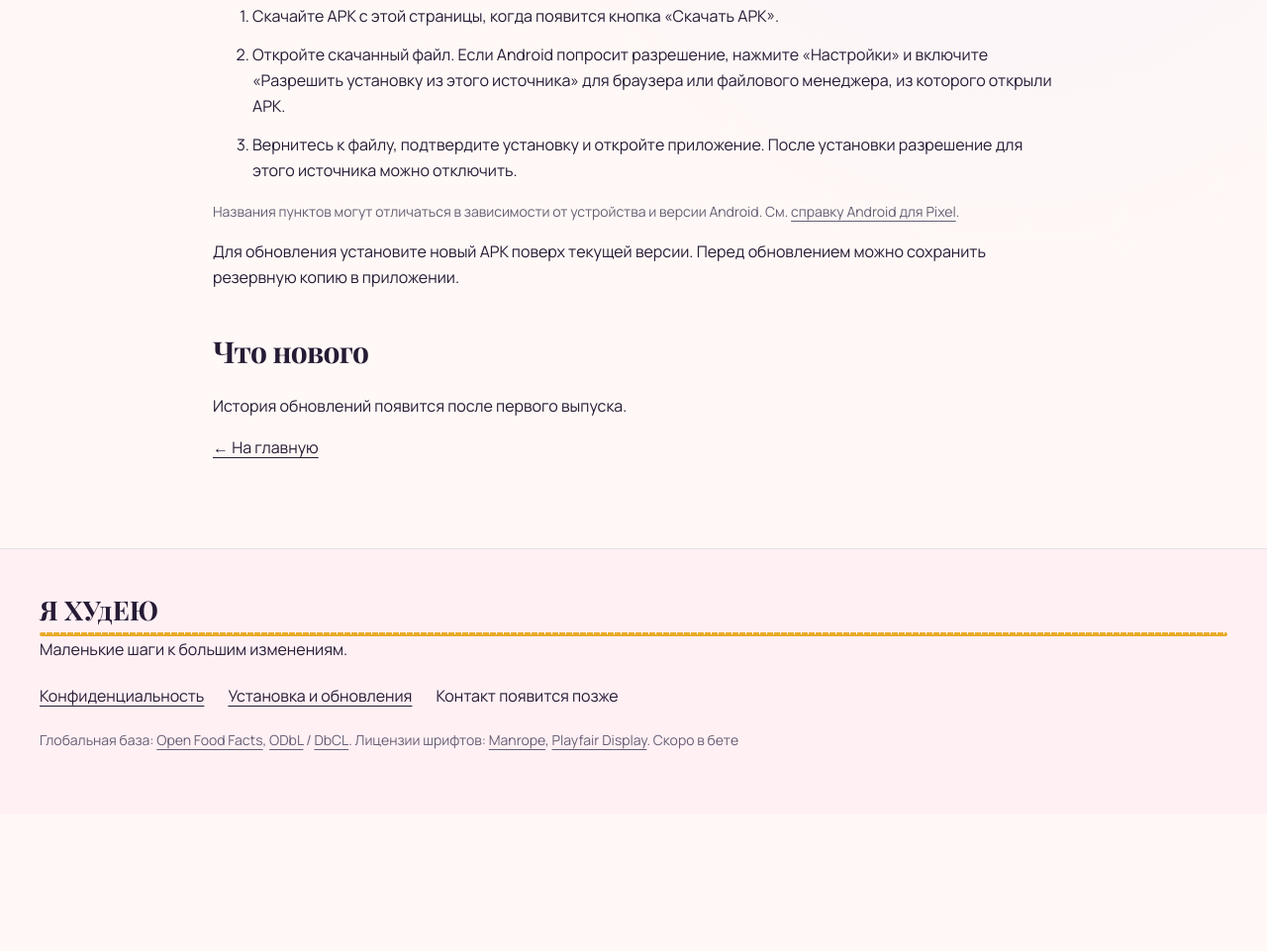
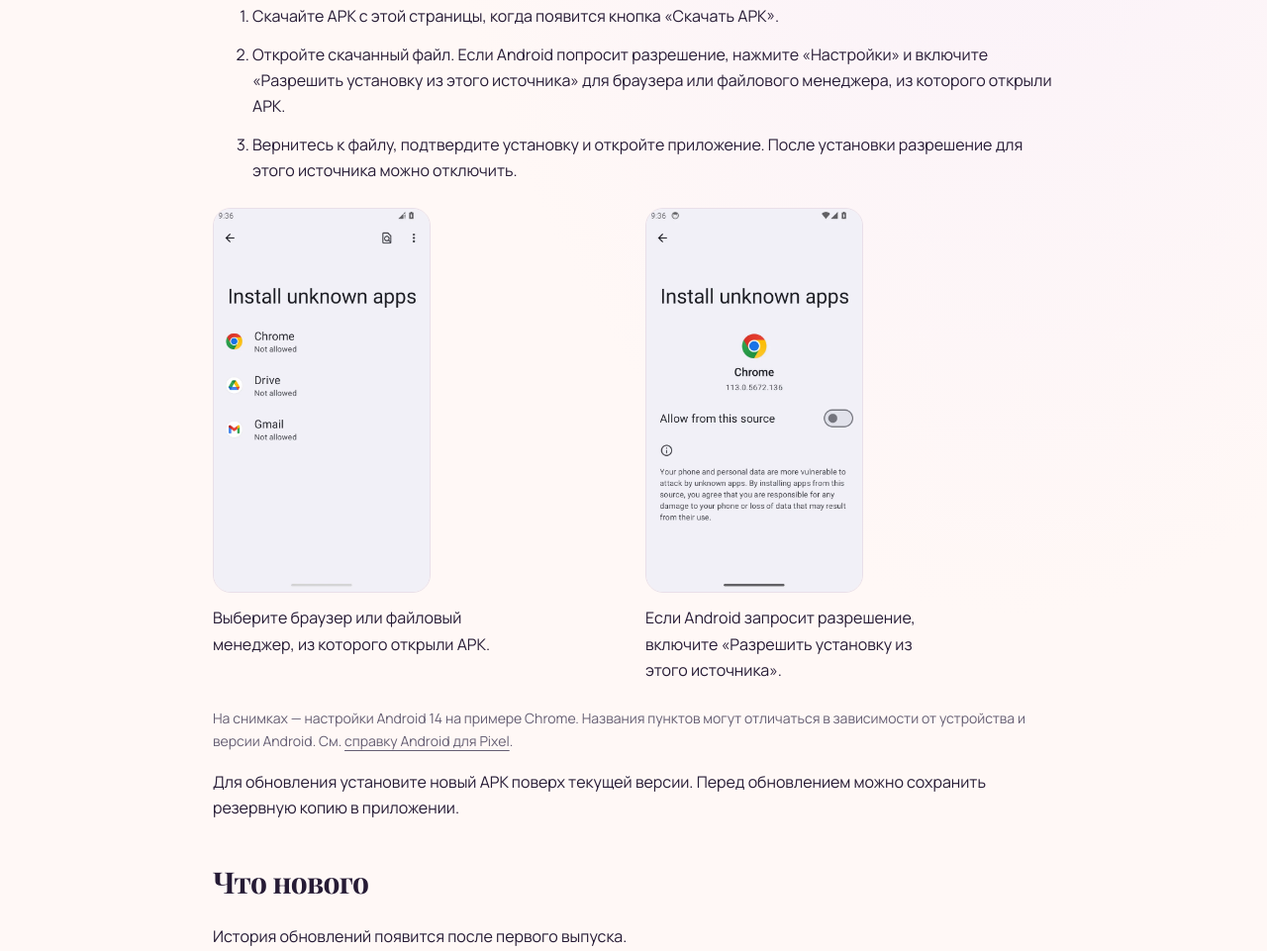
Before and after one commit to sashaermin/ya-hudeyu, a plain HTML site: page download/index.html in a window 1280 px wide. Shown: the part 602-1563 px from the top of the page at 99% size. Before the commit the page ends 1425 px from the top, so only its background shows below. Drawn offline with Linux system fonts and the light colour scheme.

Commit message:
Illustrate APK installation settings with Android 14 captures

```diff
--- a/download/index.html
+++ b/download/index.html
@@ -129,9 +129,50 @@
           установки разрешение для этого источника можно отключить.
         </li>
       </ol>
+      <div class="install-figures">
+        <figure>
+          <a
+            href="/assets/v12/install/sources.webp"
+            aria-label="Увеличить экран выбора источника в Android"
+          >
+            <img
+              src="/assets/v12/install/sources.webp"
+              width="720"
+              height="1280"
+              loading="lazy"
+              decoding="async"
+              fetchpriority="low"
+              alt="Раздел установки неизвестных приложений. В списке источников есть браузер Chrome."
+            />
+          </a>
+          <figcaption>
+            Выберите браузер или файловый менеджер, из которого открыли APK.
+          </figcaption>
+        </figure>
+        <figure>
+          <a
+            href="/assets/v12/install/source-permission.webp"
+            aria-label="Увеличить экран разрешения для Chrome в Android"
+          >
+            <img
+              src="/assets/v12/install/source-permission.webp"
+              width="720"
+              height="1280"
+              loading="lazy"
+              decoding="async"
+              fetchpriority="low"
+              alt="В настройках Chrome показан выключенный переключатель разрешения на установку из этого источника."
+            />
+          </a>
+          <figcaption>
+            Если Android запросит разрешение, включите «Разрешить установку из
+            этого источника».
+          </figcaption>
+        </figure>
+      </div>
       <p class="muted">
-        Названия пунктов могут отличаться в зависимости от устройства и версии
-        Android. См.
+        На снимках — настройки Android 14 на примере Chrome. Названия пунктов
+        могут отличаться в зависимости от устройства и версии Android. См.
         <a href="https://support.google.com/pixelphone/answer/7391672?hl=ru"
           >справку Android для Pixel</a
         >.
--- a/styles/v12.css
+++ b/styles/v12.css
@@ -618,3 +618,30 @@ main > section[id] {
     filter: none;
   }
 }
+
+.install-figures {
+  display: grid;
+  grid-template-columns: repeat(2, minmax(0, 1fr));
+  gap: 24px;
+  margin-block: 24px;
+}
+.install-figures figure {
+  margin: 0;
+}
+.install-figures a {
+  display: block;
+  max-width: 220px;
+}
+.install-figures img {
+  border: 1px solid var(--line);
+  border-radius: 18px;
+}
+.install-figures figcaption {
+  margin-top: 12px;
+  max-width: 32ch;
+}
+@media (max-width: 520px) {
+  .install-figures {
+    grid-template-columns: 1fr;
+  }
+}
```
Also changed, not shown: .github/workflows/website-install-capture.yml (deleted), assets/v12/install/source-permission.webp (added), assets/v12/install/sources.webp (added).
